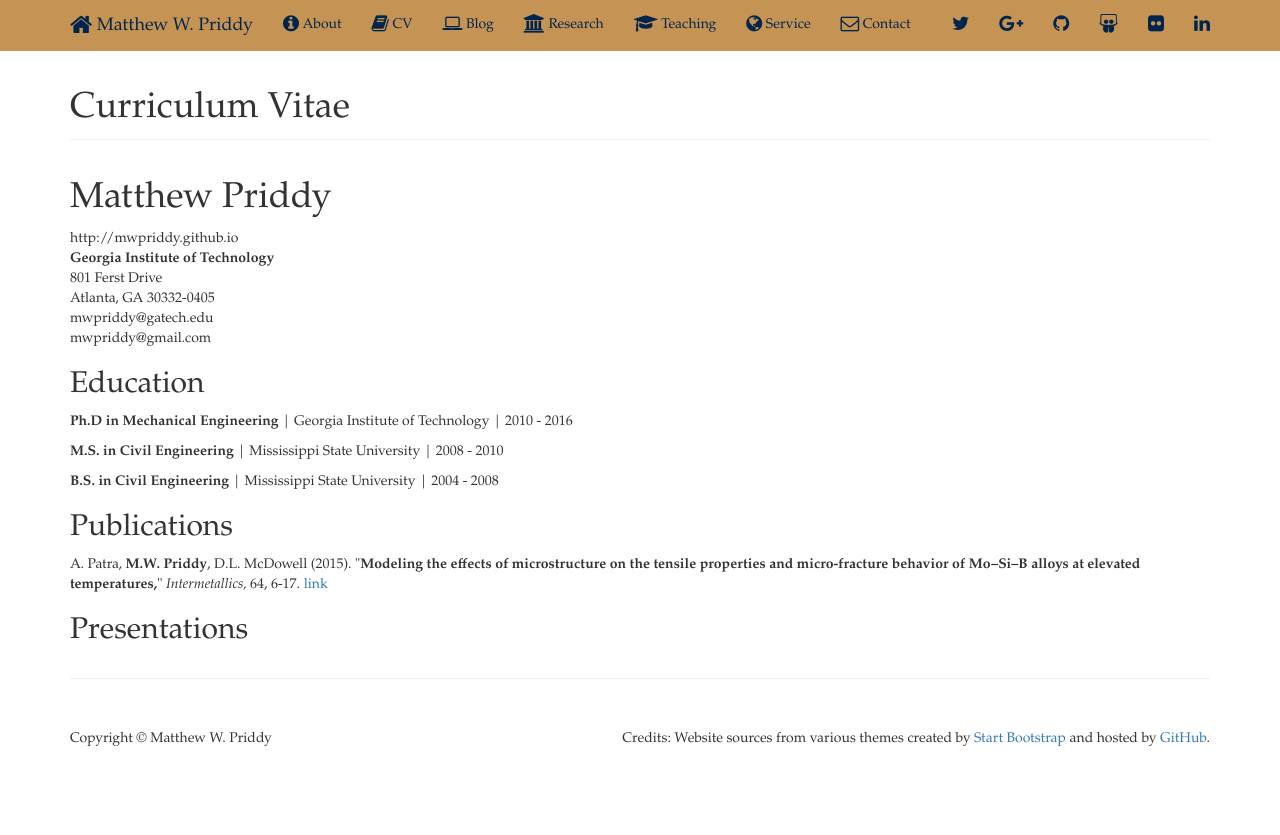
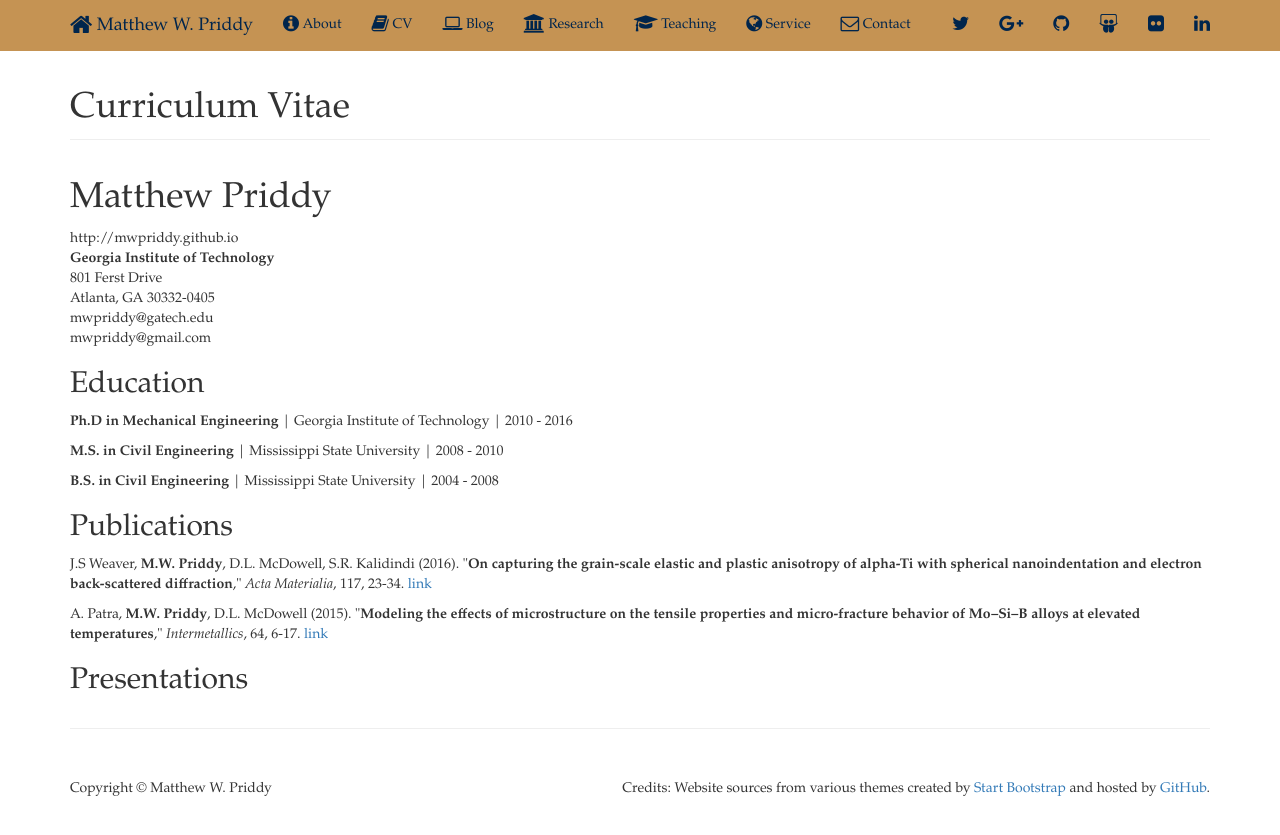
Before and after one commit to mwpriddy/mwpriddy.github.io, a Jekyll site: the page built from cv/index.html, in a window 1280 px wide. Shown: the top 835 px of the page. Built offline with Jekyll 4.4.1, drawn with Linux system fonts in a browser that asks for light colours; nearby versions of some CDN libraries; comment, search, counter and statistics services are not loaded.

Commit message:
add SNI publication
http://www.sciencedirect.com/science/article/pii/S1359645416304840

```diff
--- a/cv/index.html
+++ b/cv/index.html
@@ -27,8 +27,8 @@ title: Curriculum Vitae
 		<p><strong>B.S. in Civil Engineering</strong> | Mississippi State University | 2004 - 2008</p>
 
 		<h2>Publications</h2>
-
-		<p>A. Patra, <strong>M.W. Priddy</strong>, D.L. McDowell (2015). "<strong>Modeling the effects of microstructure on the tensile properties and micro-fracture behavior of Mo–Si–B alloys at elevated temperatures,</strong>" <em>Intermetallics,</em> 64, 6-17. <a href="http://www.sciencedirect.com/science/article/pii/S0966979515000837" target="_blank">link</a></p>
+		<p>J.S Weaver, <strong>M.W. Priddy</strong>, D.L. McDowell, S.R. Kalidindi (2016). "<strong>On capturing the grain-scale elastic and plastic anisotropy of alpha-Ti with spherical nanoindentation and electron back-scattered diffraction</strong>," <em>Acta Materialia</em>, 117, 23-34. <a href="http://www.sciencedirect.com/science/article/pii/S1359645416304840" target="_blank">link</a></p>
+		<p>A. Patra, <strong>M.W. Priddy</strong>, D.L. McDowell (2015). "<strong>Modeling the effects of microstructure on the tensile properties and micro-fracture behavior of Mo–Si–B alloys at elevated temperatures</strong>," <em>Intermetallics</em>, 64, 6-17. <a href="http://www.sciencedirect.com/science/article/pii/S0966979515000837" target="_blank">link</a></p>
 	<!--	<p><strong>Last Name, F.</strong> (204). Title of a Chapter You Wrote for a Book. In I.M Editor (Ed.), <em>The Book I Contributed To</em> (pp. 97-108). City, ST: Publisher Name. Chapter available at: <a href="#">http://permalink</a>. -->
 
 		<h2>Presentations</h2>
```
